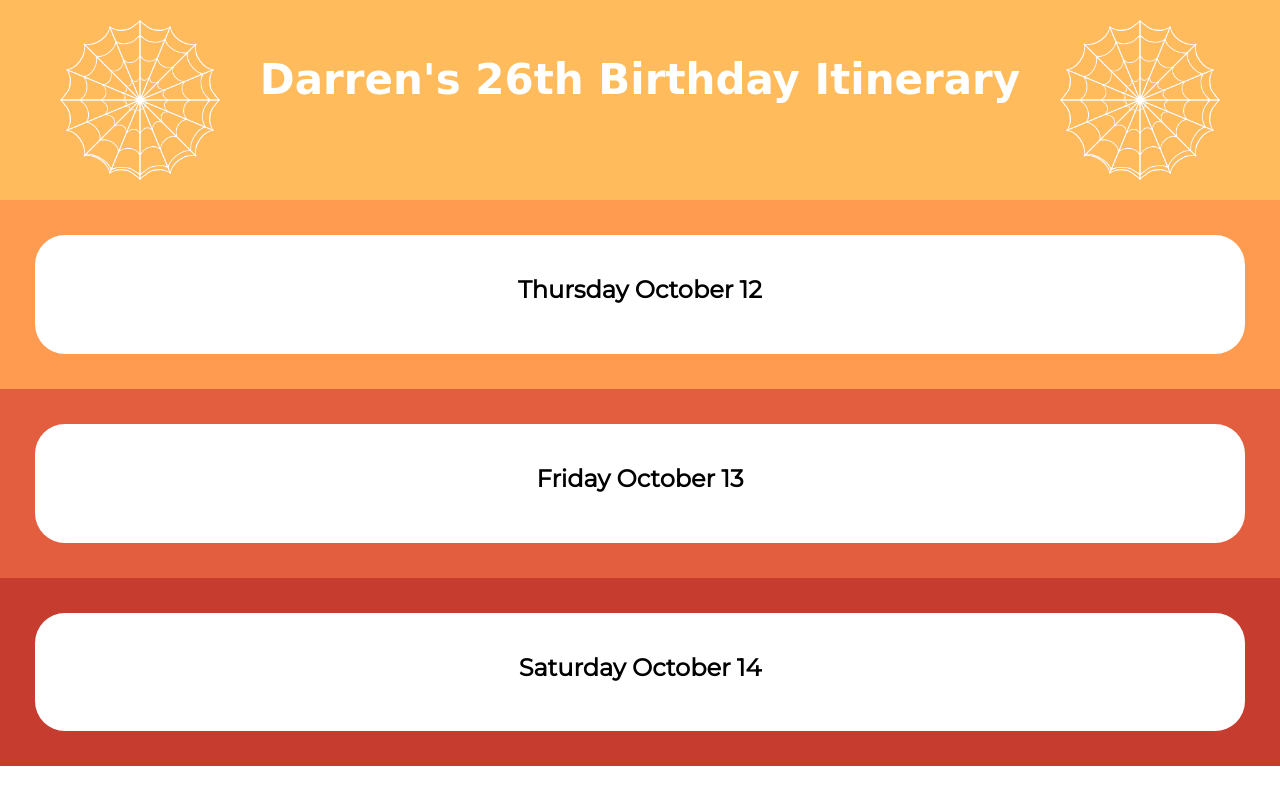
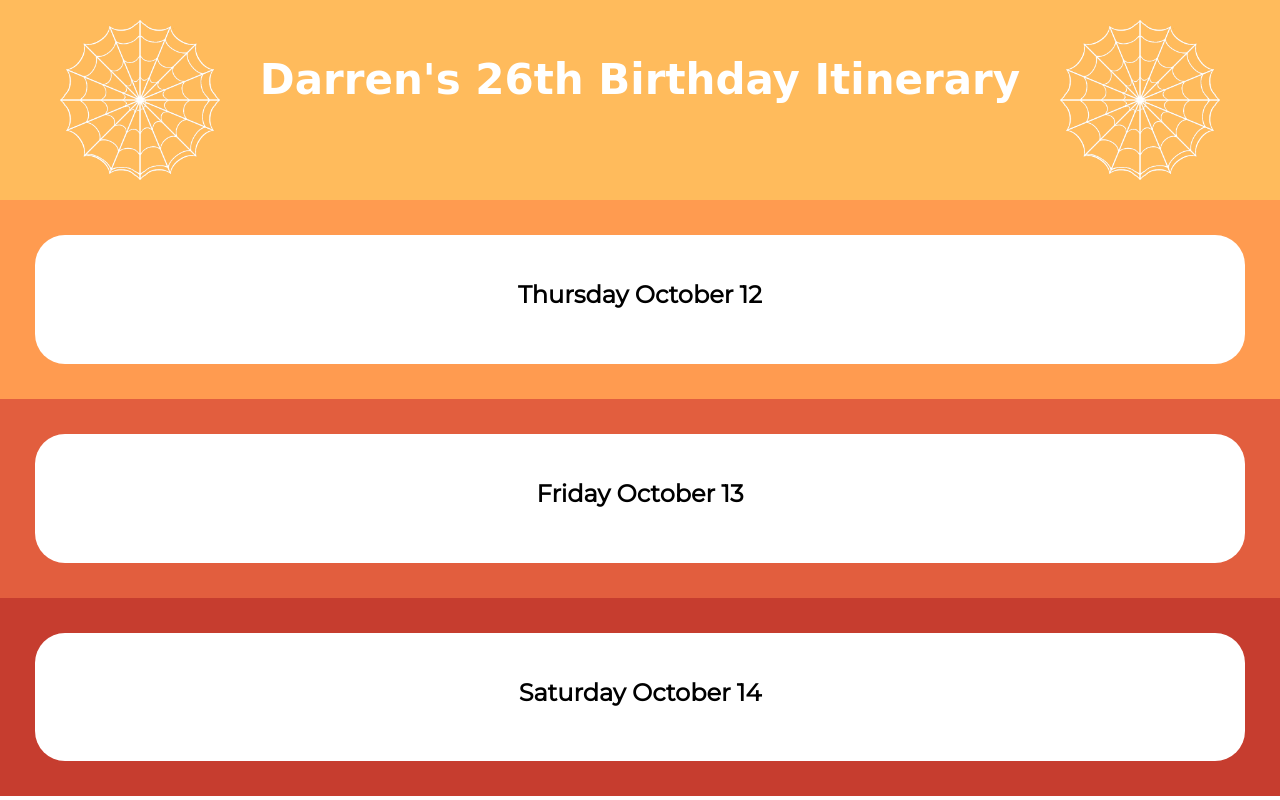
Before and after one commit to theHarrisCode/birthday-project, a Flask app: page / in a window 1280 px wide. Run offline with Flask 3, Linux system fonts and the light colour scheme; some libraries are stand-ins or nearby versions; some web fonts are replaced.

Commit message:
changed body-container padding, changed font size for eat out

```diff
--- a/static/style.css
+++ b/static/style.css
@@ -63,7 +63,7 @@ p, li, label, a {
 
 .day-container, title {
     background-color: white;
-    padding: 20px ;
+    padding: 25px;
     border-radius: 30px;
     border-style: none;
     margin: 15px;
@@ -87,6 +87,10 @@ p, li, label, a {
 .title, .date-title {
     text-align: center;
     padding-bottom: 10px;
+}
+
+.date-title {
+    cursor: pointer;
 }
 
 .body-container {
--- a/templates/index.html
+++ b/templates/index.html
@@ -83,7 +83,7 @@
                                     </ul>
                                     <br>
                                     <h3 style="text-align: center;">OR</h3>
-                                    <h1>Eat Out Option</h1>
+                                    <h4>Eat Out Option</h4>
                                     <h3>8 Bit Bites || <a href="https://8bitbitesbk.com/menu">Menu</a> || <a href="https://8bitbitesbk.com/gallery">Gallery</a></h3>
                                 </div>
                                 <div class="right-car-container">
@@ -113,7 +113,7 @@
                 </div>
                 <div class="saturday-color-container">
                     <div class="day-container">
-                        <h2 class="title">Saturday October 14</h2>
+                        <h2 class="date-title">Saturday October 14</h2>
                         <div class="body-container">
                             <section>
                                 <p>12:00pm</p>
```
